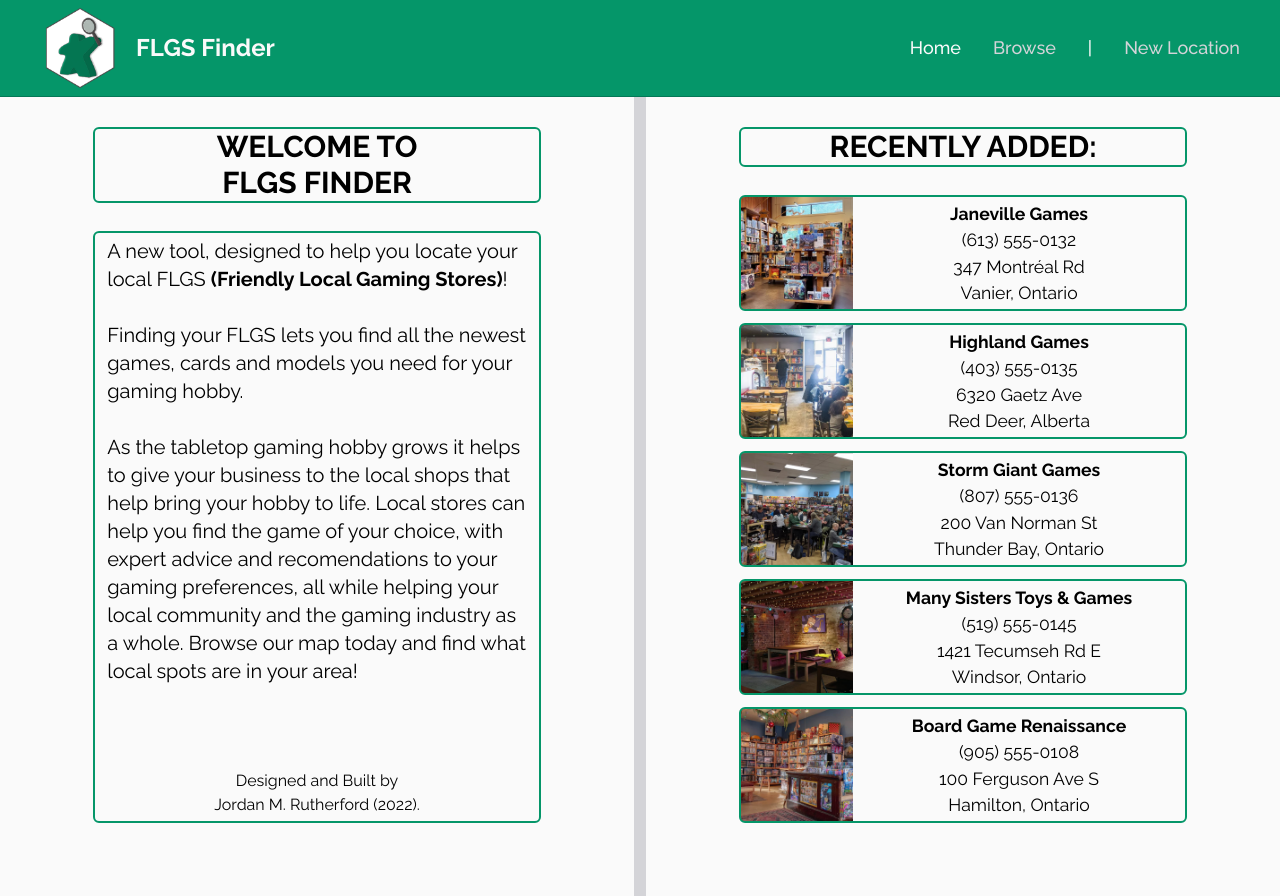
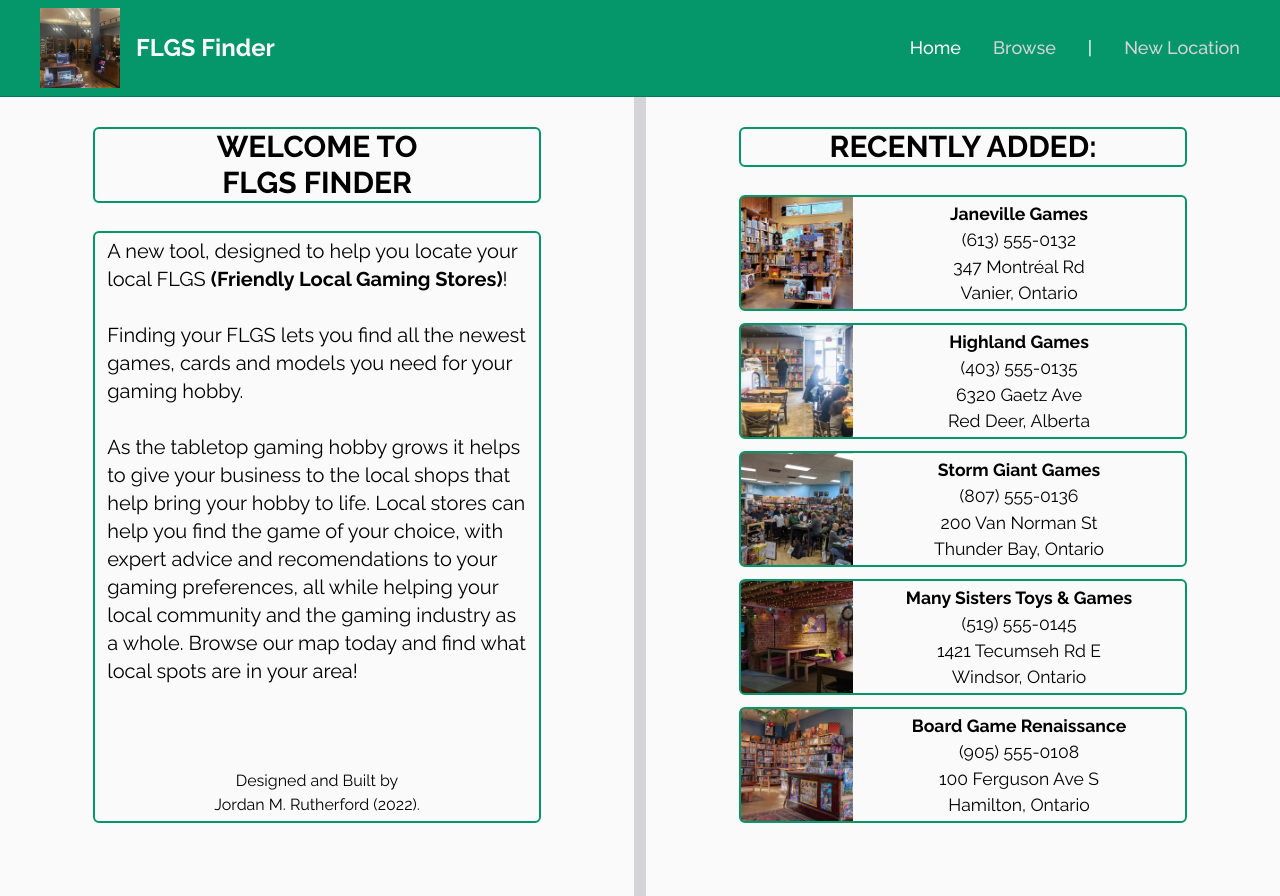
Before and after one commit to JordanMRutherford/FLGS_Finder, a website built with Parcel: page pages/index.html in a window 1280 px wide. Built offline with nearby package versions, Linux system fonts and the light colour scheme.

Commit message:
image fix attempt 10+

```diff
--- a/pages/index.html
+++ b/pages/index.html
@@ -27,7 +27,7 @@
     <nav class="bg-emerald-600 shadow-lg px-4 py-2 md:px-2">
       <div class="container flex flex-wrap justify-between items-center mx-auto">
         <a href="./index.html" class="flex items-center">
-            <img src="../img/FLGS_logo_mini.png" class="mr-3 h-14 md:h-20" alt="FLGS Finder Logo" />
+            <img src="../img/stores/store0.jpg" class="mr-3 h-14 md:h-20" alt="FLGS Finder Logo" />
             <p class="block py-2 px-1 text-zinc-50 text-2xl font-bold  4xl:text-3xl">FLGS Finder</p>
         </a>
         <button data-collapse-toggle="mobile-menu" type="button" class="inline-flex items-center pt-2 text-sm text-zinc-600 rounded-lg  md:hidden" aria-controls="mobile-menu" aria-expanded="false">
```
